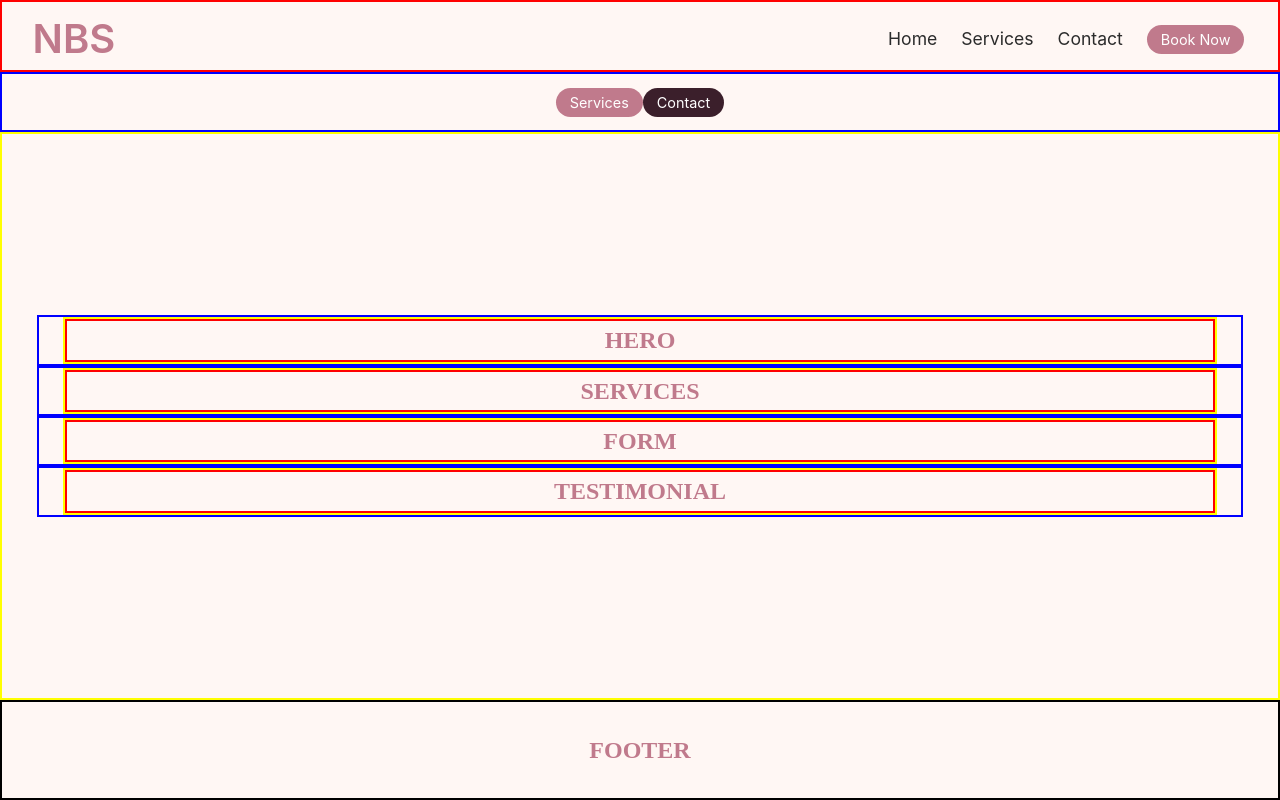
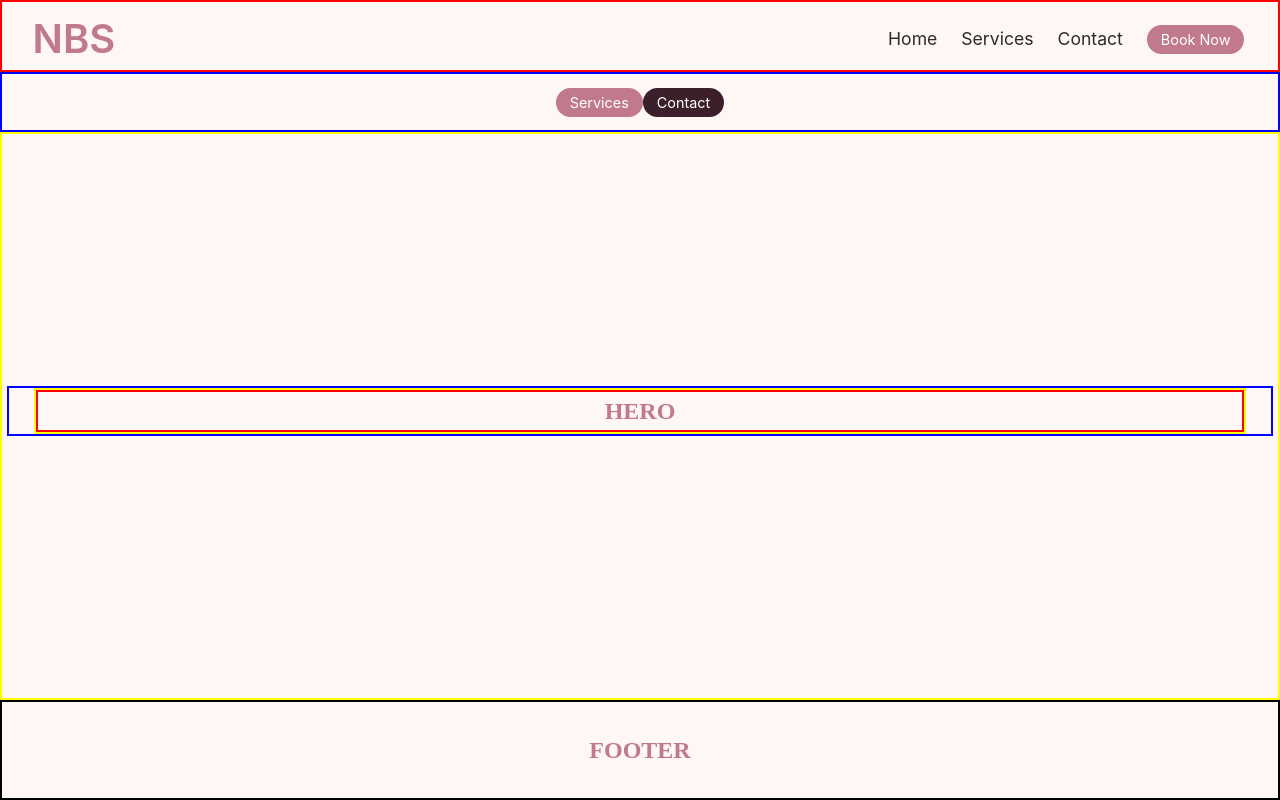
Before and after one commit to Lebo-Madikane/ness-beauty-salon, a Next.js app: page / in a window 1280 px wide. Built offline with nearby package versions, Linux system fonts and the light colour scheme; a web font is replaced by a local one.

Commit message:
build scroll component

```diff
--- a/src/components/Layout/ScrollSections/ScrollSections.js
+++ b/src/components/Layout/ScrollSections/ScrollSections.js
@@ -4,19 +4,15 @@ import Services from '@/components/Sections/Services/Services';
 import Form from '@/components/Sections/Form/Form';
 import Testimonial from '@/components/Sections/Testimonial/Testimonial';
 
-export default function Cta() {
+export default function ScrollSections() {
 
     return (
-        <section className={styles.scrollSections}>
-            <div className={styles.container}>
-                <div className={styles.content}>
-                    <Hero />
-                    <Services />
-                    <Form />
-                    <Testimonial />
-                </div>
-            </div>
-        </section>
+        <main className={styles.scroll}>
+            <section className={styles.panel}><Hero /></section>
+            <section className={styles.panel}><Services /></section>
+            <section className={styles.panel}><Form /></section>
+            <section className={styles.panel}><Testimonial /></section>
+        </main>
     )
 
 }
--- a/src/components/Layout/ScrollSections/ScrollSections.module.scss
+++ b/src/components/Layout/ScrollSections/ScrollSections.module.scss
@@ -1,21 +1,16 @@
-@use '../../../styles/variables' as *;
-@use '../../../styles/mixins' as *;
 
-.scrollSections {
+.scroll {
     border: 2px solid yellow;
     width: 100%;
     height: calc(100vh - 232px);
     padding: 5px;
-    align-content: center;
+    overflow-y: scroll;
+    scroll-snap-type: y mandatory;
 
-    .container {
-        max-width: 96%;
-        margin: 0 auto;
-        padding: 5px;
+    .panel {
+        height: 100%;
+        scroll-snap-align: start;
+        align-content: center;
+    }
 
-        .content {
-            width: 100%;
-        }
-
-    }
 }
```
